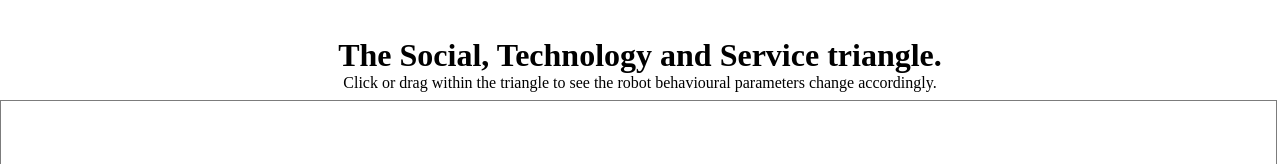
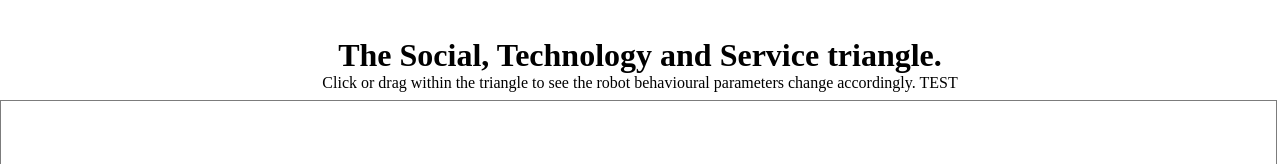
Before and after one commit to Patrick-TUD/STS-triangle, a plain HTML site: page index.html in a window 1280 px wide. Shown: the top 164 px of the page. Drawn offline with Linux system fonts and the light colour scheme.

Commit message:
test push

```diff
--- a/index.html
+++ b/index.html
@@ -14,7 +14,7 @@
         The Social, Technology and Service triangle.
       </h1>
       <p>
-        Click or drag within the triangle to see the robot behavioural parameters change accordingly.
+        Click or drag within the triangle to see the robot behavioural parameters change accordingly. TEST
       </p>
     </div>
       <canvas id="canvas"></canvas>
```
